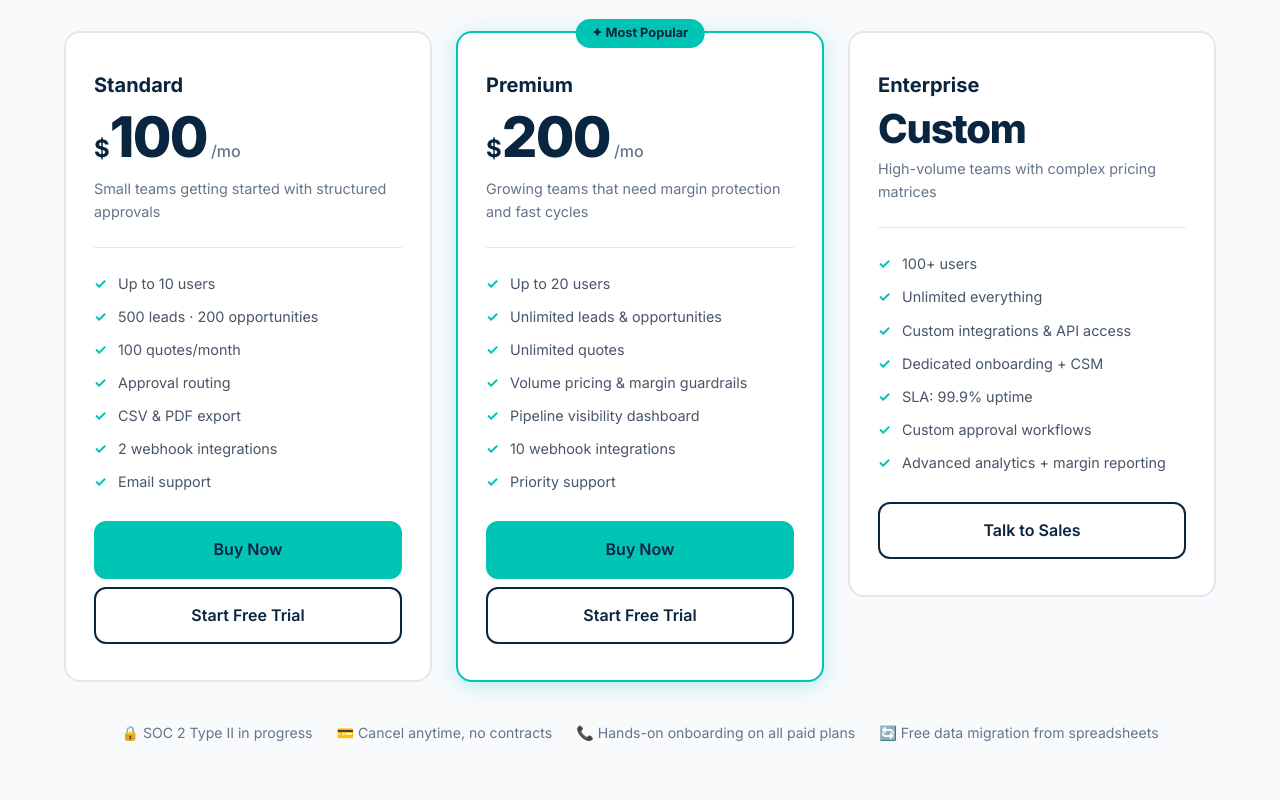
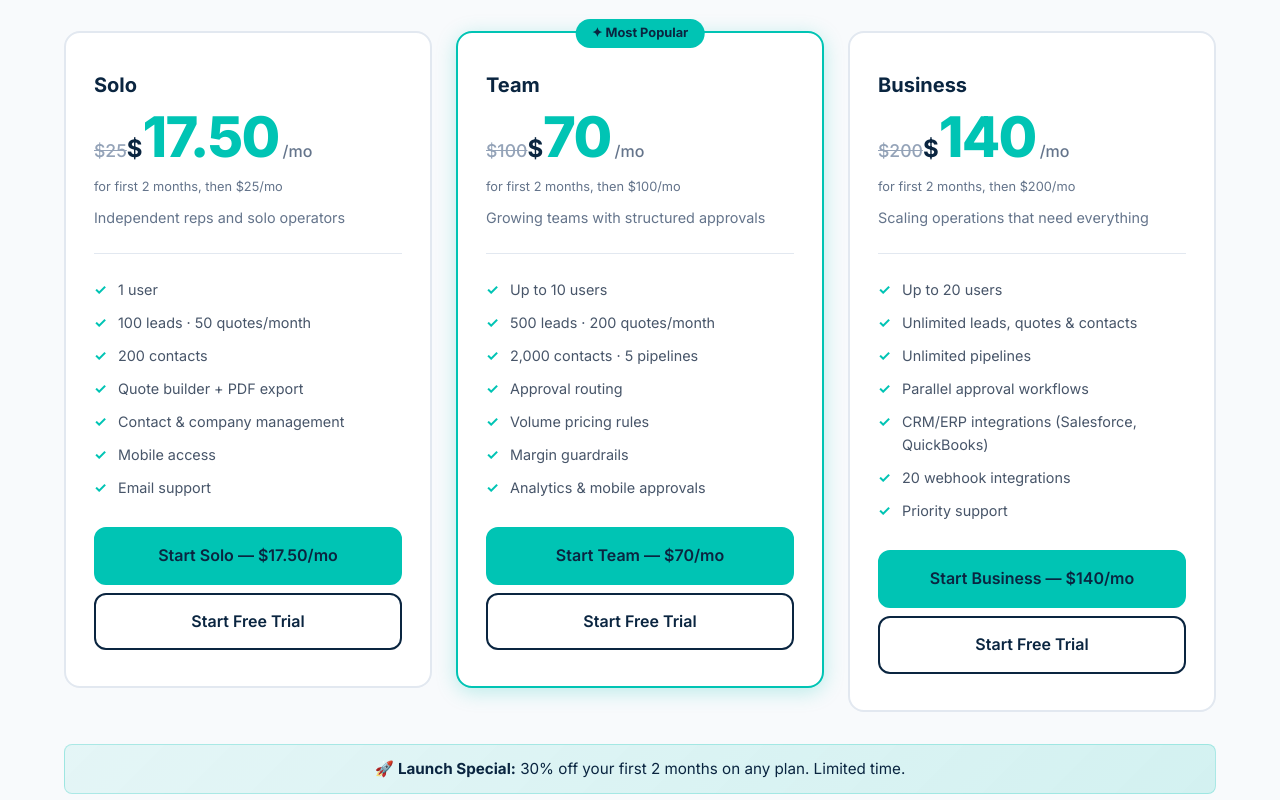
Before and after one commit to ghimbib/dojogate, a plain HTML site: page index.html in a window 1280 px wide. Shown: the part 5720-6520 px from the top of the page. Drawn offline with Linux system fonts and the light colour scheme.

Commit message:
feat: Pricing v2 — Solo $25, Team $100, Business $200 + 30% launch promo
- Solo: $17.50/mo promo (1 user, basic CRM)
- Team: $70/mo promo (10 users, approvals, volume pricing)
- Business: $140/mo promo (20 users, unlimited, integrations)
- 30% off first 2 months launch special
- Billing toggle handles decimal prices
- Strikethrough original prices with promo highlight

```diff
--- a/index.html
+++ b/index.html
@@ -365,67 +365,81 @@
       </div>
 
       <div class="pricing-grid">
+        <!-- Solo -->
         <div class="price-card" data-anim>
-          <div class="price-tier">Standard</div>
+          <div class="price-tier">Solo</div>
           <div class="price-amount">
+            <span class="price-strike" data-monthly="25" data-annual="20">$25</span>
             <span class="price-dollar">$</span>
-            <span class="price-num" data-monthly="100" data-annual="80">100</span>
+            <span class="price-num promo" data-monthly="17.50" data-annual="14">17.50</span>
             <span class="price-period">/mo</span>
           </div>
-          <p class="price-for">Small teams getting started with structured approvals</p>
+          <p class="price-promo-note">for first 2 months, then $25/mo</p>
+          <p class="price-for">Independent reps and solo operators</p>
           <ul class="price-features">
-            <li>Up to 10 users</li>
-            <li>500 leads &middot; 200 opportunities</li>
-            <li>100 quotes/month</li>
-            <li>Approval routing</li>
-            <li>CSV &amp; PDF export</li>
-            <li>2 webhook integrations</li>
+            <li>1 user</li>
+            <li>100 leads &middot; 50 quotes/month</li>
+            <li>200 contacts</li>
+            <li>Quote builder + PDF export</li>
+            <li>Contact &amp; company management</li>
+            <li>Mobile access</li>
             <li>Email support</li>
           </ul>
-          <a href="https://dojogate-staging.fly.dev/register?plan=standard" class="btn btn-teal btn-block">Buy Now</a>
+          <a href="https://dojogate-staging.fly.dev/register?plan=solo" class="btn btn-teal btn-block">Start Solo — $17.50/mo</a>
           <a href="https://dojogate-staging.fly.dev/register" class="btn btn-outline btn-block btn-mt">Start Free Trial</a>
         </div>
 
+        <!-- Team -->
         <div class="price-card featured" data-anim>
           <div class="price-badge">✦ Most Popular</div>
-          <div class="price-tier">Premium</div>
+          <div class="price-tier">Team</div>
           <div class="price-amount">
+            <span class="price-strike" data-monthly="100" data-annual="80">$100</span>
             <span class="price-dollar">$</span>
-            <span class="price-num" data-monthly="200" data-annual="160">200</span>
+            <span class="price-num promo" data-monthly="70" data-annual="56">70</span>
             <span class="price-period">/mo</span>
           </div>
-          <p class="price-for">Growing teams that need margin protection and fast cycles</p>
+          <p class="price-promo-note">for first 2 months, then $100/mo</p>
+          <p class="price-for">Growing teams with structured approvals</p>
           <ul class="price-features">
-            <li>Up to 20 users</li>
-            <li>Unlimited leads &amp; opportunities</li>
-            <li>Unlimited quotes</li>
-            <li>Volume pricing &amp; margin guardrails</li>
-            <li>Pipeline visibility dashboard</li>
-            <li>10 webhook integrations</li>
-            <li>Priority support</li>
+            <li>Up to 10 users</li>
+            <li>500 leads &middot; 200 quotes/month</li>
+            <li>2,000 contacts &middot; 5 pipelines</li>
+            <li>Approval routing</li>
+            <li>Volume pricing rules</li>
+            <li>Margin guardrails</li>
+            <li>Analytics &amp; mobile approvals</li>
           </ul>
-          <a href="https://dojogate-staging.fly.dev/register?plan=premium" class="btn btn-teal btn-block">Buy Now</a>
+          <a href="https://dojogate-staging.fly.dev/register?plan=team" class="btn btn-teal btn-block">Start Team — $70/mo</a>
           <a href="https://dojogate-staging.fly.dev/register" class="btn btn-outline btn-block btn-mt">Start Free Trial</a>
         </div>
 
+        <!-- Business -->
         <div class="price-card" data-anim>
-          <div class="price-tier">Enterprise</div>
+          <div class="price-tier">Business</div>
           <div class="price-amount">
-            <span class="price-num custom">Custom</span>
+            <span class="price-strike" data-monthly="200" data-annual="160">$200</span>
+            <span class="price-dollar">$</span>
+            <span class="price-num promo" data-monthly="140" data-annual="112">140</span>
+            <span class="price-period">/mo</span>
           </div>
-          <p class="price-for">High-volume teams with complex pricing matrices</p>
+          <p class="price-promo-note">for first 2 months, then $200/mo</p>
+          <p class="price-for">Scaling operations that need everything</p>
           <ul class="price-features">
-            <li>100+ users</li>
-            <li>Unlimited everything</li>
-            <li>Custom integrations &amp; API access</li>
-            <li>Dedicated onboarding + CSM</li>
-            <li>SLA: 99.9% uptime</li>
-            <li>Custom approval workflows</li>
-            <li>Advanced analytics + margin reporting</li>
+            <li>Up to 20 users</li>
+            <li>Unlimited leads, quotes &amp; contacts</li>
+            <li>Unlimited pipelines</li>
+            <li>Parallel approval workflows</li>
+            <li>CRM/ERP integrations (Salesforce, QuickBooks)</li>
+            <li>20 webhook integrations</li>
+            <li>Priority support</li>
           </ul>
-          <a href="#contact" class="btn btn-outline btn-block">Talk to Sales</a>
+          <a href="https://dojogate-staging.fly.dev/register?plan=business" class="btn btn-teal btn-block">Start Business — $140/mo</a>
+          <a href="https://dojogate-staging.fly.dev/register" class="btn btn-outline btn-block btn-mt">Start Free Trial</a>
         </div>
       </div>
+
+      <p class="promo-banner">🚀 <strong>Launch Special:</strong> 30% off your first 2 months on any plan. Limited time.</p>
 
       <div class="pricing-trust">
         <span>🔒 SOC 2 Type II in progress</span>
--- a/script.js
+++ b/script.js
@@ -62,20 +62,28 @@ function updatePricing() {
 
   priceNums.forEach((el) => {
     const target = isAnnual ? el.dataset.annual : el.dataset.monthly;
-    animateNumber(el, parseInt(el.textContent), parseInt(target));
+    animateNumber(el, parseFloat(el.textContent), parseFloat(target));
+  });
+
+  // Also update strikethrough prices
+  document.querySelectorAll('.price-strike[data-monthly]').forEach((el) => {
+    const target = isAnnual ? el.dataset.annual : el.dataset.monthly;
+    el.textContent = '$' + target;
   });
 }
 
 function animateNumber(el, from, to) {
   const duration = 300;
   const start = performance.now();
+  const hasDecimal = String(to).includes('.') || to % 1 !== 0;
 
   function tick(now) {
     const progress = Math.min((now - start) / duration, 1);
     const eased = 1 - Math.pow(1 - progress, 3);
-    const current = Math.round(from + (to - from) * eased);
-    el.textContent = current;
+    const current = from + (to - from) * eased;
+    el.textContent = hasDecimal ? current.toFixed(2) : Math.round(current);
     if (progress < 1) requestAnimationFrame(tick);
+    else el.textContent = hasDecimal ? to.toFixed(2) : to;
   }
 
   requestAnimationFrame(tick);
--- a/style.css
+++ b/style.css
@@ -1037,6 +1037,34 @@ h1, h2, h3, h4, h5 {
 }
 
 .price-num.custom { font-size: 2.5rem; }
+.price-num.promo { color: var(--teal); }
+
+.price-strike {
+  font-size: 1.1rem;
+  color: var(--gray-400);
+  text-decoration: line-through;
+  display: block;
+  margin-bottom: 0.25rem;
+  font-weight: 500;
+}
+
+.price-promo-note {
+  font-size: 0.8rem;
+  color: var(--gray-500);
+  margin-top: 0.25rem;
+  margin-bottom: 0.5rem;
+}
+
+.promo-banner {
+  text-align: center;
+  margin-top: 2rem;
+  padding: 0.75rem 1.5rem;
+  background: linear-gradient(135deg, rgba(0, 196, 180, 0.08), rgba(0, 196, 180, 0.15));
+  border: 1px solid rgba(0, 196, 180, 0.25);
+  border-radius: 0.5rem;
+  color: var(--navy);
+  font-size: 0.95rem;
+}
 
 .price-period {
   font-size: 1rem;
```
